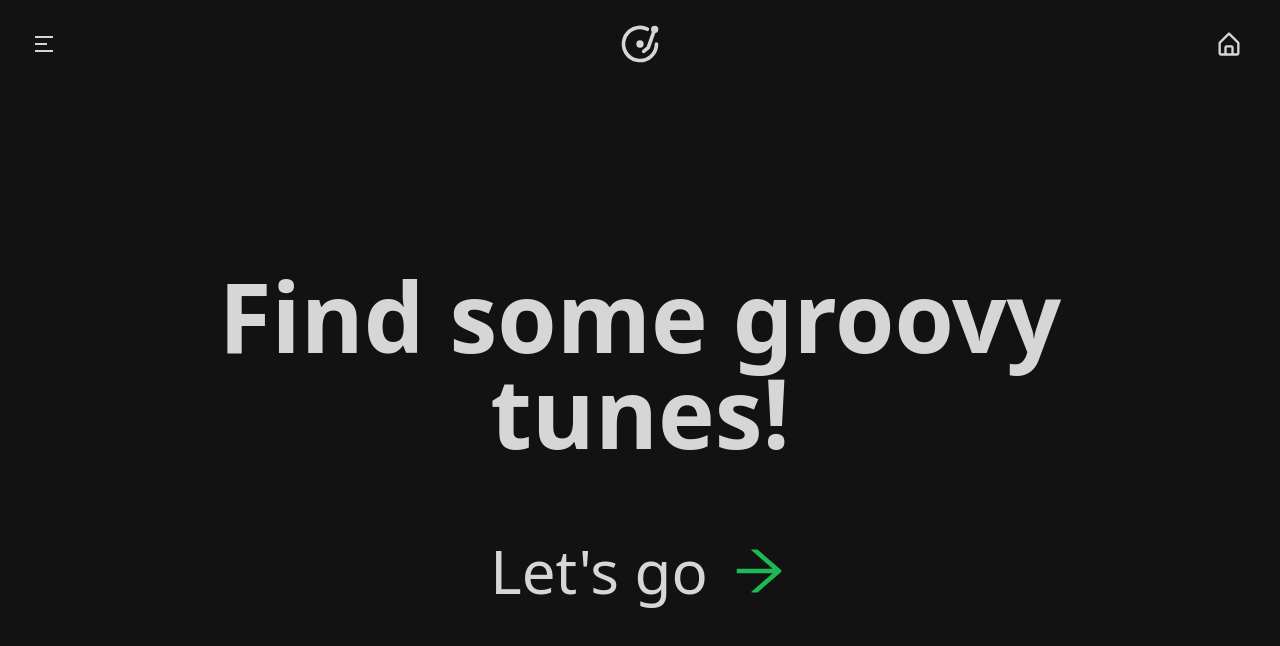
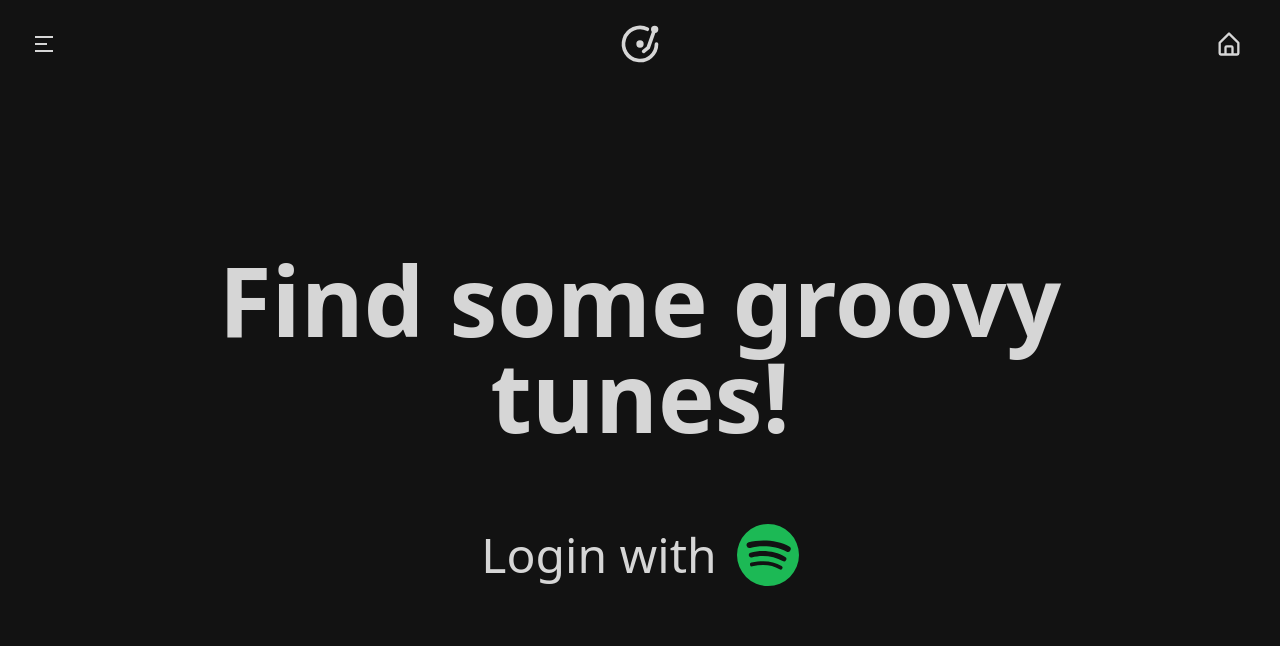
Before and after one commit to dan-michell/track-selector, a Next.js app: page / in a window 1280 px wide. Shown: the top 646 px of the page. Built offline with nearby package versions, Linux system fonts and the light colour scheme; no server answers.

Commit message:
Added spotify login

```diff
--- a/components/Header.tsx
+++ b/components/Header.tsx
@@ -15,11 +15,6 @@ const Header: React.FC<Props> = (props: Props) => {
             <RiMenu2Fill size={24} />
           </label>
           <ul tabIndex={0} className="menu menu-compact dropdown-content mt-3 p-2 shadow rounded-box w-52 bg-accent">
-            <li>
-              <NoScrollLink href={"/"}>
-                <a>Home</a>
-              </NoScrollLink>
-            </li>
             <li>
               <NoScrollLink href={"/profile"}>
                 <a>Profile</a>
--- a/components/SongCard.tsx
+++ b/components/SongCard.tsx
@@ -18,9 +18,13 @@ const SongCard = (props: Props) => {
           height={"200px"}
         />
       </figure>
-      <div className="flex sm:flex-col items-center justify-center gap-3 w-full my-2 sm:my-0">
-        <RiPlayListAddFill size={26} />
-        <TbPlayerPlay size={34} />
+      <div className="flex sm:flex-col items-center justify-center gap-3 w-full my-2 sm:my-0 ">
+        <button>
+          <RiPlayListAddFill size={26} className="hover:text-primary" />
+        </button>
+        <button>
+          <TbPlayerPlay size={34} className="hover:text-primary" />
+        </button>
       </div>
     </div>
   );
--- a/pages/Login.tsx
+++ /dev/null
@@ -1,9 +0,0 @@
-import React from "react";
-
-type Props = {};
-
-const Login = (props: Props) => {
-  return <div>Login</div>;
-};
-
-export default Login;
--- a/pages/index.tsx
+++ b/pages/index.tsx
@@ -1,22 +1,64 @@
+/* eslint-disable react/no-unescaped-entities */
+import { useEffect, useState } from "react";
 import type { NextPage } from "next";
 import { AiOutlineArrowRight } from "react-icons/ai";
+import { BsSpotify } from "react-icons/bs";
 import Layout from "../components/Layout";
 import NoScrollLink from "../components/NoScrollLink";
 
 const Home: NextPage = () => {
+  const [token, setToken] = useState("");
+
+  useEffect(() => {
+    const hash: string = window.location.hash;
+    let authToken: string | null = window.localStorage.getItem("token");
+    if (!authToken && hash) {
+      let urlParams: URLSearchParams = new URLSearchParams(hash.replace("#", "?"));
+      authToken = urlParams.get("access_token");
+      window.location.hash = "";
+      if (typeof authToken === "string") window.localStorage.setItem("token", authToken);
+    }
+    if (typeof authToken === "string") setToken(authToken);
+  }, []);
+
+  const spotifyLogout = (): void => {
+    setToken("");
+    window.localStorage.removeItem("token");
+  };
+
   return (
     <Layout>
-      <div className="w-full flex justify-center">
+      <div className="w-full flex justify-center relative">
         <div className="flex flex-col w-full max-w-[1000px] items-center gap-20 px-5 sm:px-0">
-          <p className="sm:text-8xl text-5xl text-center mt-[24vh] font-semibold duration-300">
+          <p className="sm:text-8xl text-5xl text-center mt-[22vh] font-semibold duration-300">
             Find some groovy tunes!
           </p>
-          <NoScrollLink href={"/selection"}>
-            <button className="sm:text-6xl text-4xl font-light flex items-center justify-center gap-5 hover:scale-110 duration-300">
-              <p>Let's go </p>
-              <AiOutlineArrowRight size={62} color={"#1cb955"} />
-            </button>
-          </NoScrollLink>
+          {token ? (
+            <div className="flex items-center justify-center flex-col">
+              <NoScrollLink href="/selection">
+                <button className="sm:text-5xl text-4xl flex items-center justify-center gap-5 hover:scale-110 duration-300">
+                  <p>Let's go </p>
+                  <AiOutlineArrowRight size={62} color={"#1cb955"} />
+                </button>
+              </NoScrollLink>
+              <button
+                onClick={spotifyLogout}
+                className="mt-8 gap-2 flex bg-primary text-secondary px-3 py-2 rounded-2xl text-md hover:scale-105 duration-300"
+              >
+                <BsSpotify size={24} />
+                Logout
+              </button>
+            </div>
+          ) : (
+            <a
+              href={`${process.env.NEXT_PUBLIC_AUTH_ENDPOINT}?client_id=${process.env.NEXT_PUBLIC_CLIENT_ID}&redirect_uri=${process.env.NEXT_PUBLIC_REDIRECT_URI}&response_type=${process.env.NEXT_PUBLIC_RES_TYPE}`}
+            >
+              <button className="sm:text-5xl text-4xl flex items-center justify-center gap-5 hover:scale-110 duration-300">
+                <p>Login with</p>
+                <BsSpotify size={62} color={"#1cb955"} />
+              </button>
+            </a>
+          )}
         </div>
       </div>
     </Layout>
```
